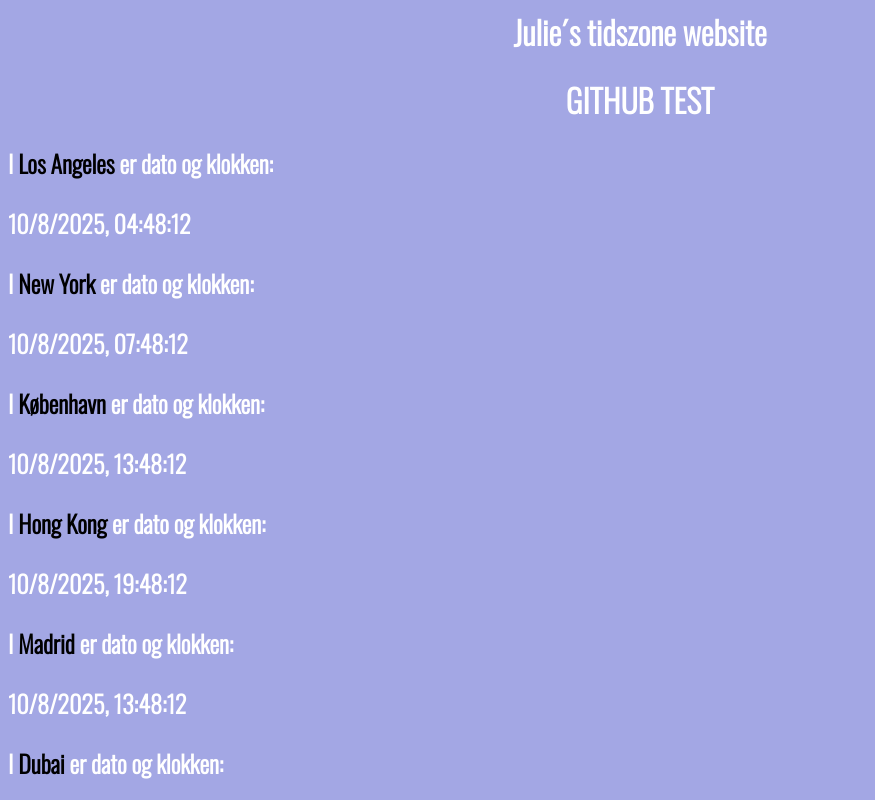
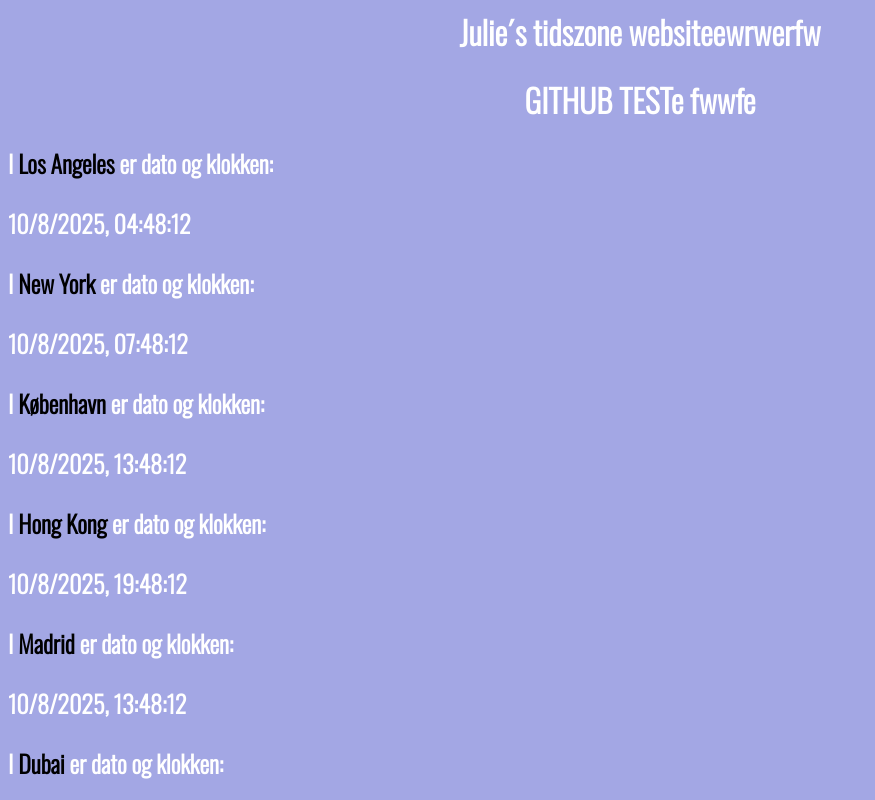
Before and after one commit to cporsborg/JuliesTidsZoneWebApp, a plain HTML site: page index.html in a window 1280 px wide. Shown: the top 800 px of the page, without its empty margins (0-875 px from the left). Drawn offline with nearby package versions, Linux system fonts and the light colour scheme; a web font is replaced by a local one.

Commit message:
Test af GIT integration til hjemmeside
Test af GIT integration til hjemmeside

```diff
--- a/index.html
+++ b/index.html
@@ -17,10 +17,10 @@
 
 <center>
 <h1>
-Julie´s tidszone website
+Julie´s tidszone websiteewrwerfw
 </h1>
   <h1>
-GITHUB TEST
+GITHUB TESTe fwwfe
 </h1>
 </center>
 
```
